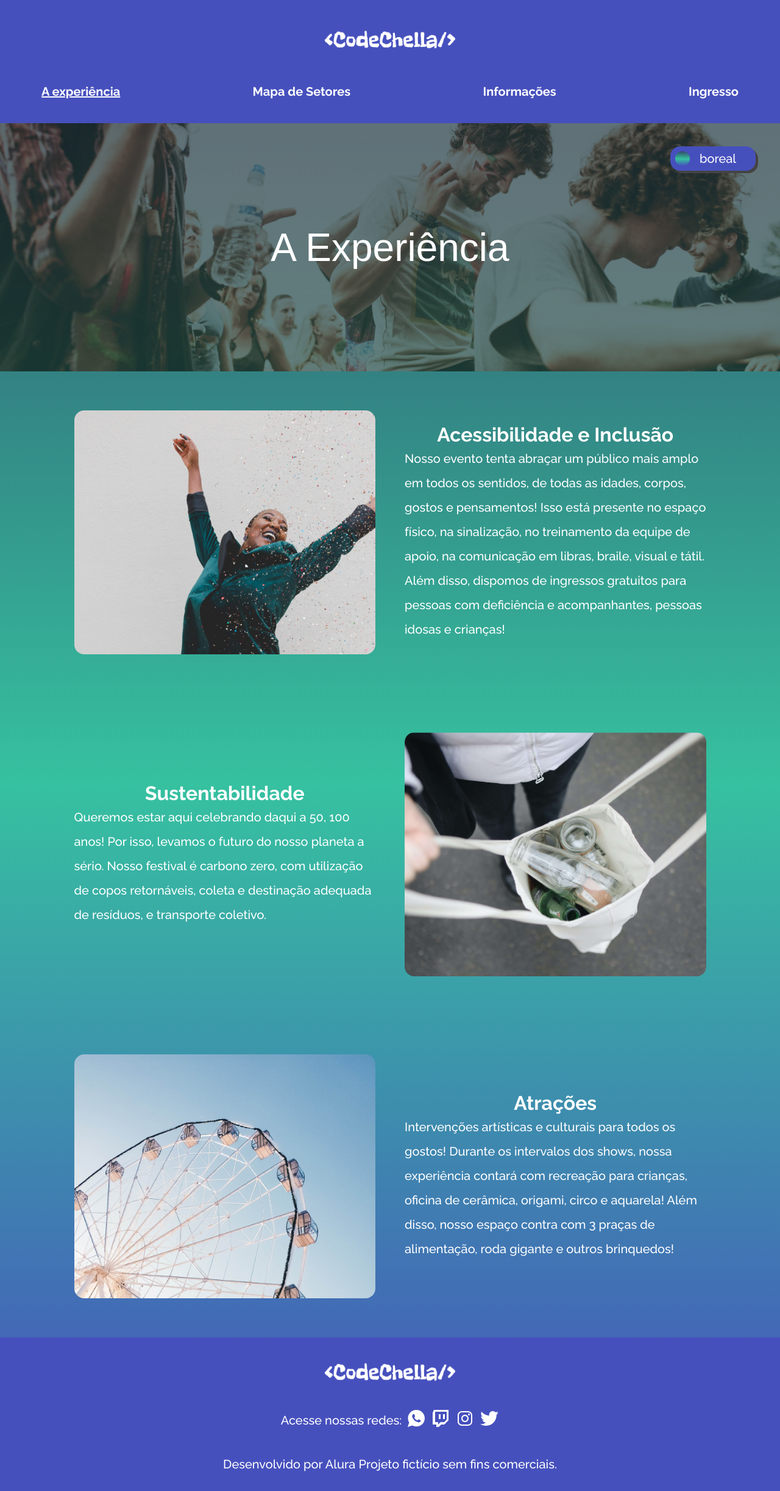
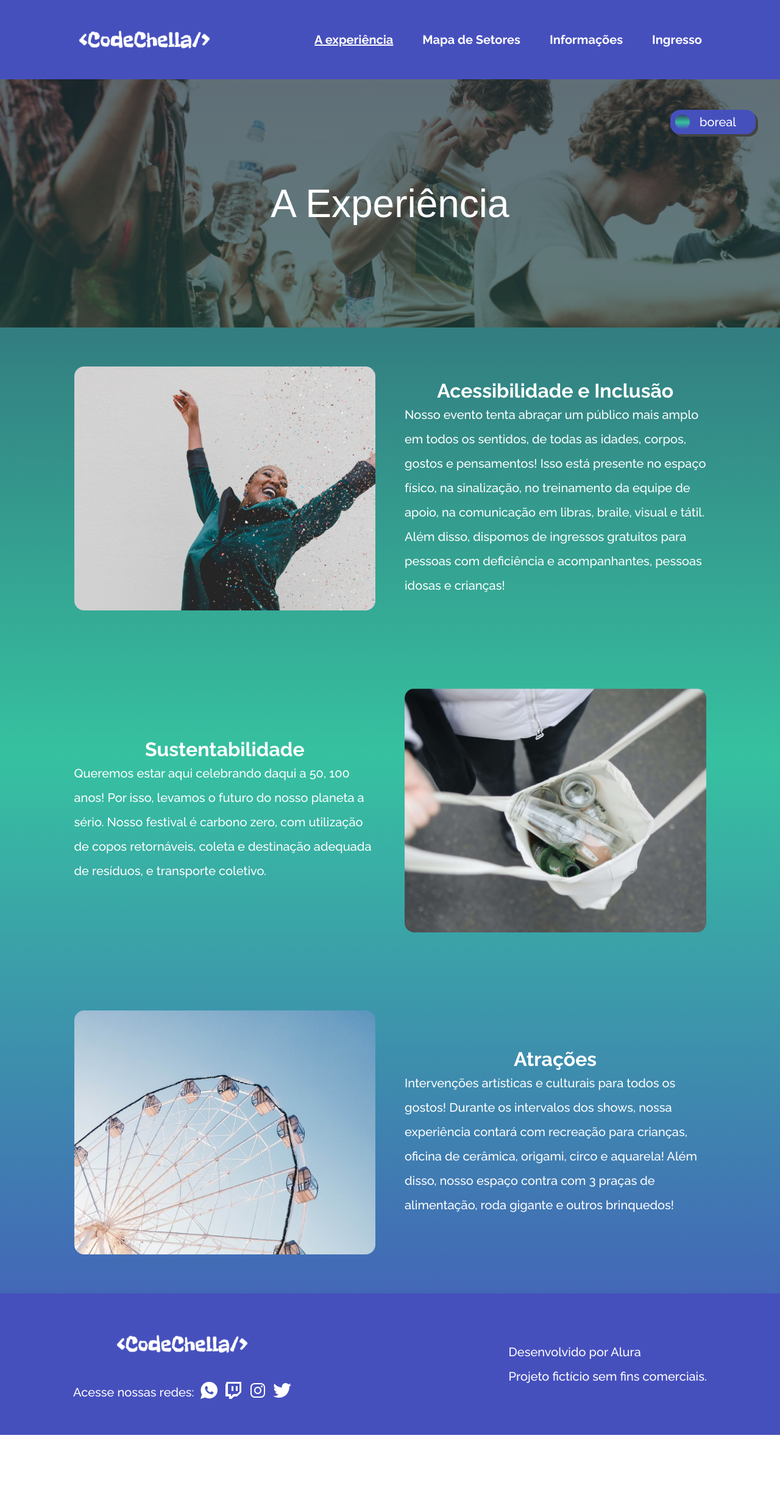
Before and after one commit to lucianakyoko/alura-challenges, a Next.js app in the folder codechella/: page /experiencia in a window 1280 px wide. Shown: the whole page at 61% size. After the commit the page ends 2353 px from the top, so only its background shows below. Built offline with nearby package versions, Linux system fonts and the light colour scheme; a web font is replaced by a local one.

Commit message:
fix: fixing devices layout

```diff
--- a/codechella/src/components/Footer/style.js
+++ b/codechella/src/components/Footer/style.js
@@ -51,7 +51,7 @@ export const FooterContainer = styled.footer`
     }
   }
 
-  ${device.laptopL} {
+  ${device.laptop} {
     padding: 5rem 12rem;
 
     flex-direction: row;
--- a/codechella/src/components/Header/style.js
+++ b/codechella/src/components/Header/style.js
@@ -25,7 +25,7 @@ export const HeaderContainer = styled.header`
     }
   }
 
-  ${device.laptopL} {
+  ${device.laptop} {
     padding: 3.2rem 12rem;
     flex-direction: row;
     justify-content: space-between;
--- a/codechella/src/components/Navigation/style.js
+++ b/codechella/src/components/Navigation/style.js
@@ -76,7 +76,7 @@ export const Navbar = styled.nav`
     }
   }
 
-  ${device.laptopL} {
+  ${device.laptop} {
     .nav-list {
       justify-content: flex-end;
       gap: 3.2rem;
--- a/codechella/src/components/ThemeToggleButton/style.js
+++ b/codechella/src/components/ThemeToggleButton/style.js
@@ -28,6 +28,9 @@ export const ToggleButton = styled.div`
     right: 4rem;
   }
 
+  ${device.laptop} {
+    top: 18rem;
+  }
   .theme-color {
     width: 2.4rem;
     height: 2.4rem;
```
